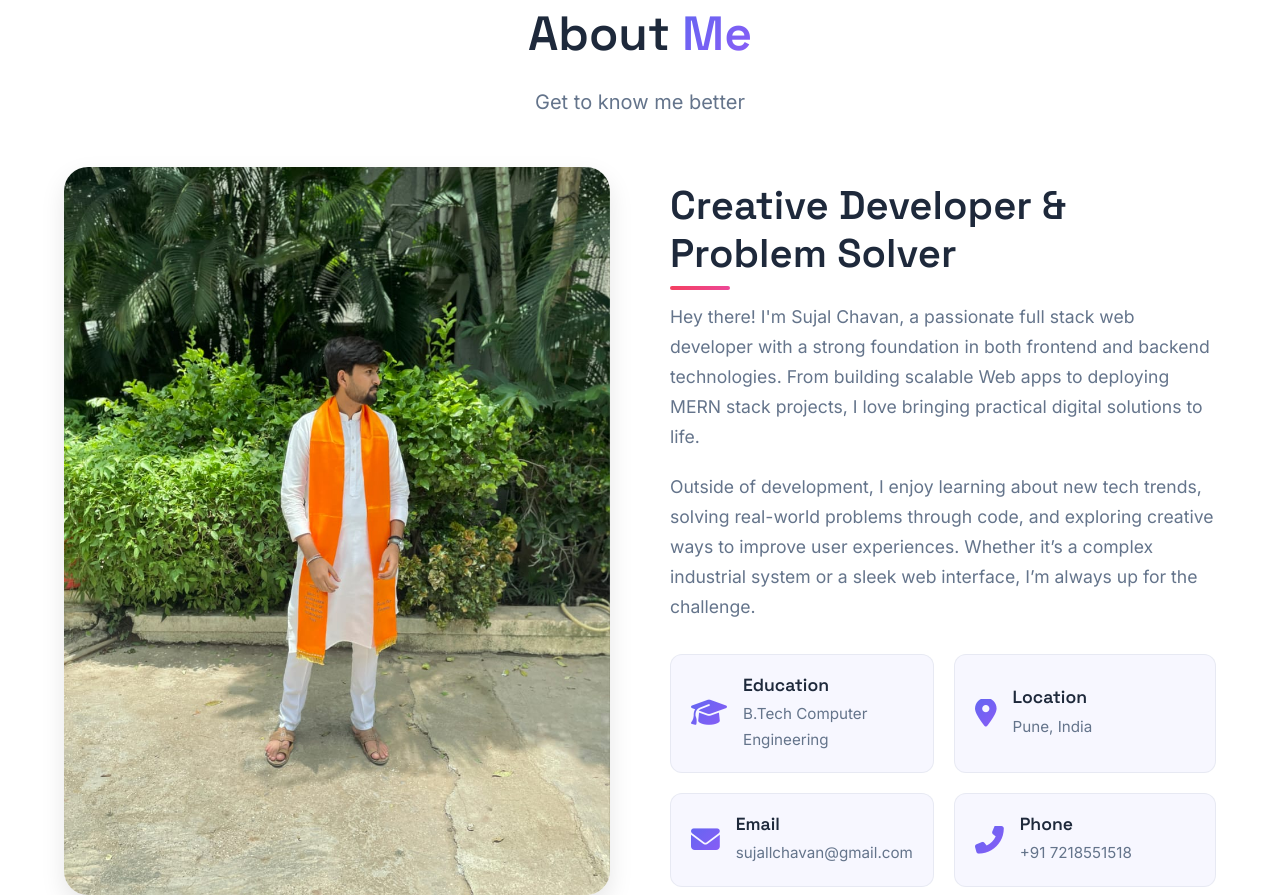
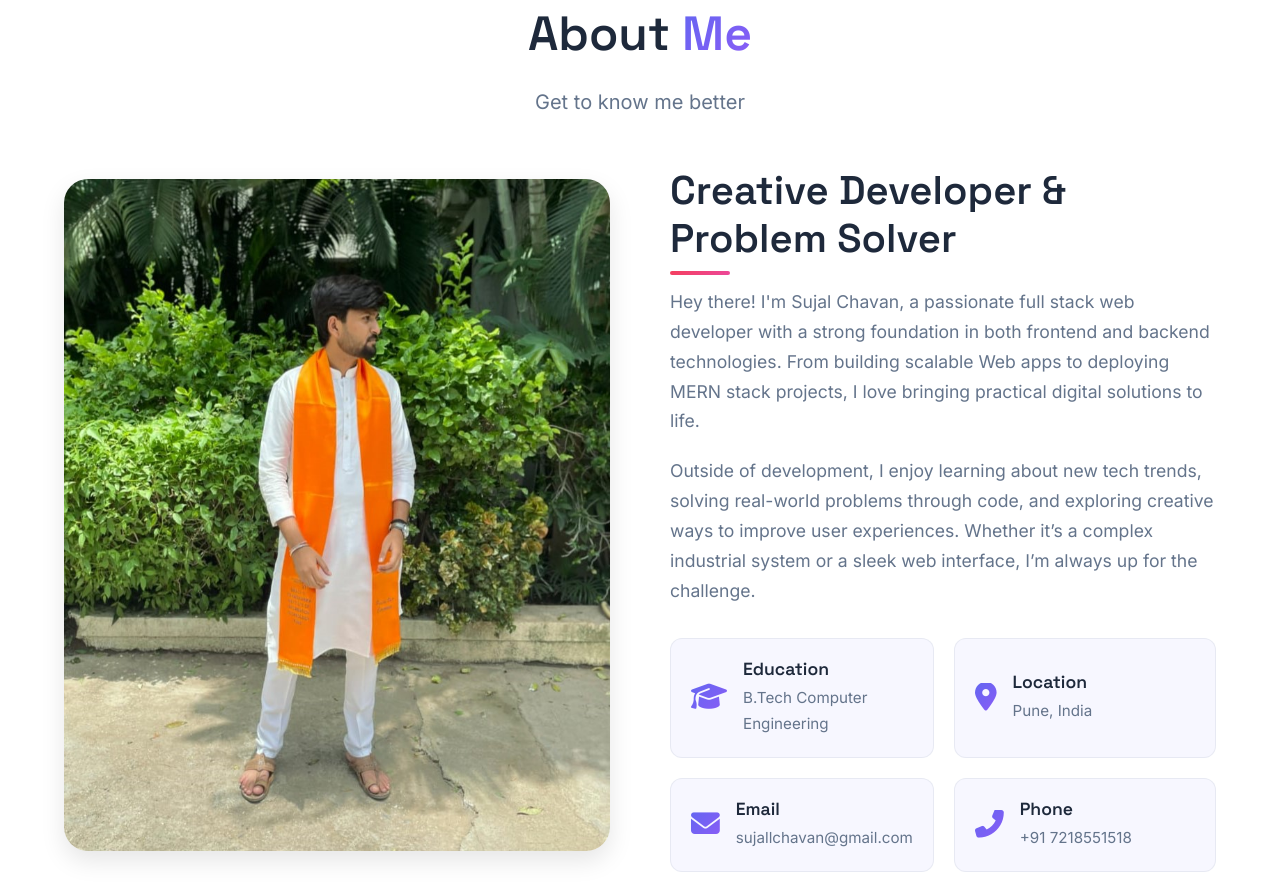
Before and after one commit to sujallchavan/sujal_chavan_protflio_2025, a plain HTML site: page index.html in a window 1280 px wide. Shown: the part 892-1787 px from the top of the page. Drawn offline with nearby package versions, Linux system fonts and the light colour scheme.

Commit message:
first commit

```diff
--- a/index.html
+++ b/index.html
@@ -2544,7 +2544,7 @@
 
         <div class="about-container">
           <div class="about-image" data-aos="fade-right">
-            <img src="aboutus1.jpeg" alt="About Sujal" />
+            <img src="aboutus112.jpeg" alt="About Sujal" />
           </div>
           <div class="about-text" data-aos="fade-left">
             <h3>Creative Developer & Problem Solver</h3>
```
Also changed, not shown: aboutus112.jpeg (added).
